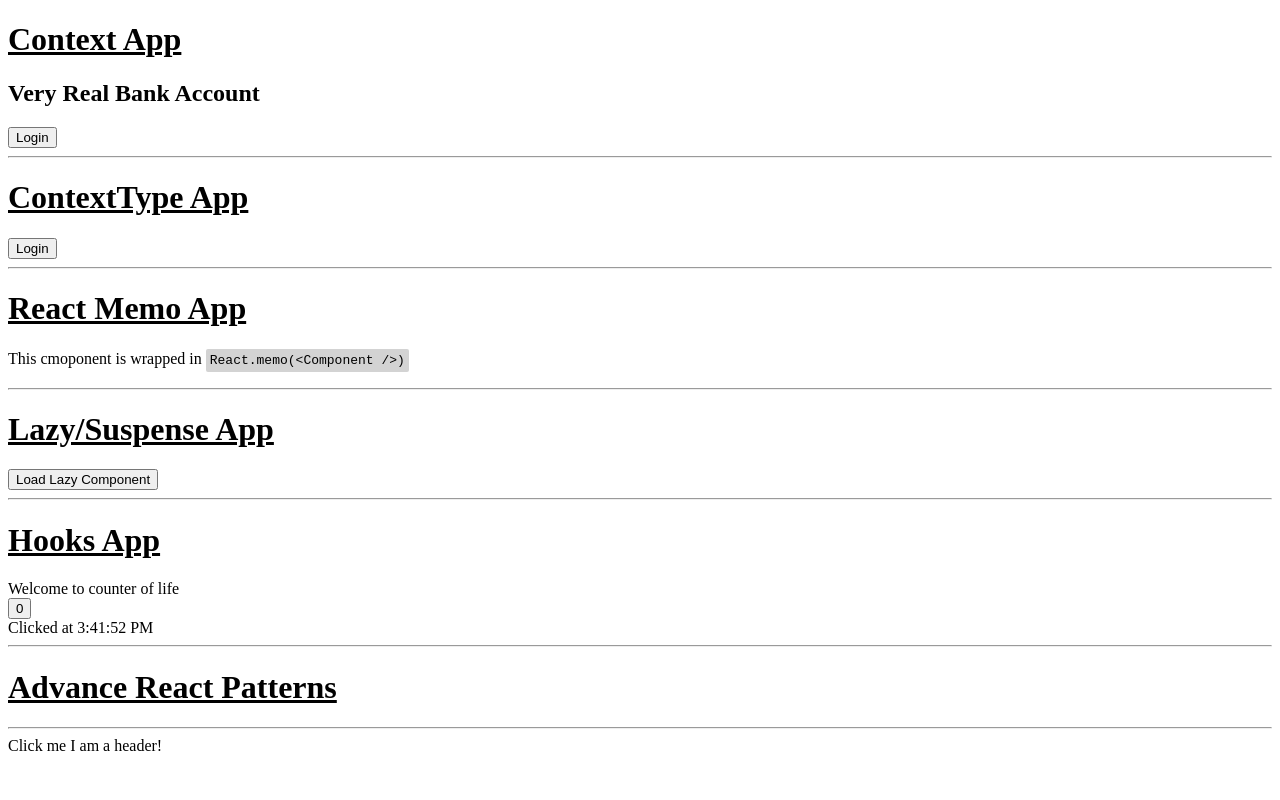
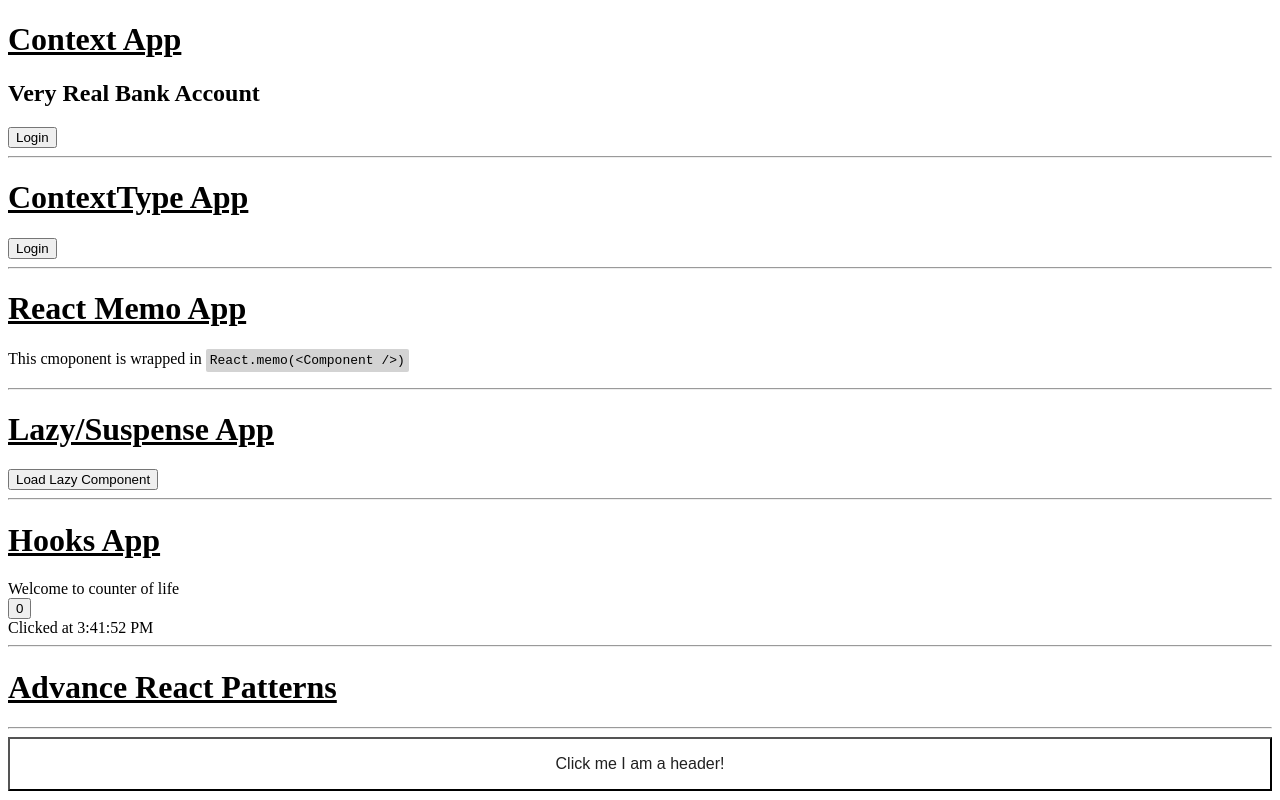
Before and after one commit to gurleensethi/reintroducing-react-examples, a React (Create React App) app: page / in a window 1280 px wide. Built offline with nearby package versions, Linux system fonts and the light colour scheme; grey boxes are pictures that could not be loaded.

Commit message:
styling a component

```diff
--- /dev/null
+++ b/src/8. React Patterns/CompoundComponents.css
@@ -0,0 +1,19 @@
+.Expandable-trigger {
+  background: none;
+  color: hsl(0, 0%, 13%);
+  display: block;
+  font-size: 1rem;
+  font-weight: normal;
+  margin: 0;
+  padding: 1em 1.5em;
+  position: relative;
+  text-align: left;
+  width: 100%;
+  outline: none;
+  text-align: center;
+}
+
+.Expandable-trigger:focus,
+.Expandable-trigger:hover {
+  background: hsl(216, 94%, 94%);
+}
--- a/src/8. React Patterns/CompoundComponents.tsx
+++ b/src/8. React Patterns/CompoundComponents.tsx
@@ -1,4 +1,5 @@
 import React, { FunctionComponent, createContext } from "react";
+import "./CompoundComponents.css";
 
 interface Props {
   onExpanded?: (expanded: boolean) => void;
@@ -38,23 +39,39 @@ const ExpandableComponent: FunctionComponent<Props> = ({
   );
 };
 
-const Header: FunctionComponent = ({ children }) => {
+const Header: FunctionComponent<React.ButtonHTMLAttributes<
+  HTMLButtonElement
+>> = ({ children, className, ...props }) => {
   const { toggle } = React.useContext(ExpandableContext);
-  return <div onClick={toggle}>{children}</div>;
+  return (
+    <button
+      onClick={toggle}
+      className={`Expandable-trigger ${className || ""}`}
+      {...props}
+    >
+      {children}
+    </button>
+  );
 };
 
-const Body: FunctionComponent = ({ children }) => {
+const Body: FunctionComponent<React.HTMLAttributes<HTMLDivElement>> = ({
+  children,
+  className,
+  ...props
+}) => {
   const { expanded } = React.useContext(ExpandableContext);
   const divRef = React.useRef<HTMLDivElement | null>();
 
   return (
     <div
+      className={className}
       ref={(ref) => (divRef.current = ref)}
       style={{
         maxHeight: expanded ? `${divRef.current?.scrollHeight}px` : "0",
         overflow: "hidden",
         transition: "max-height 0.3s",
       }}
+      {...props}
     >
       {children}
     </div>
@@ -66,7 +83,24 @@ export const CompoundComponents: FunctionComponent = (props) => {
     <div>
       <ExpandableComponent>
         <Header>Click me I am a header!</Header>
-        <Body>I am a body!</Body>
+        <Body>
+          “
+          <img
+            src="https://i.imgur.com/qpj4Y7N.png"
+            style={{ width: "250px" }}
+            alt="reintroducing react book cover"
+          />
+          <p style={{ opacity: 0.7 }}>
+            This book is so f*cking amazing! <br />
+            <a
+              href="https://leanpub.com/reintroducing-react"
+              target="_blank"
+              rel="noopener noreferrer"
+            >
+              Go get it now.
+            </a>
+          </p>
+        </Body>
       </ExpandableComponent>
     </div>
   );
```
